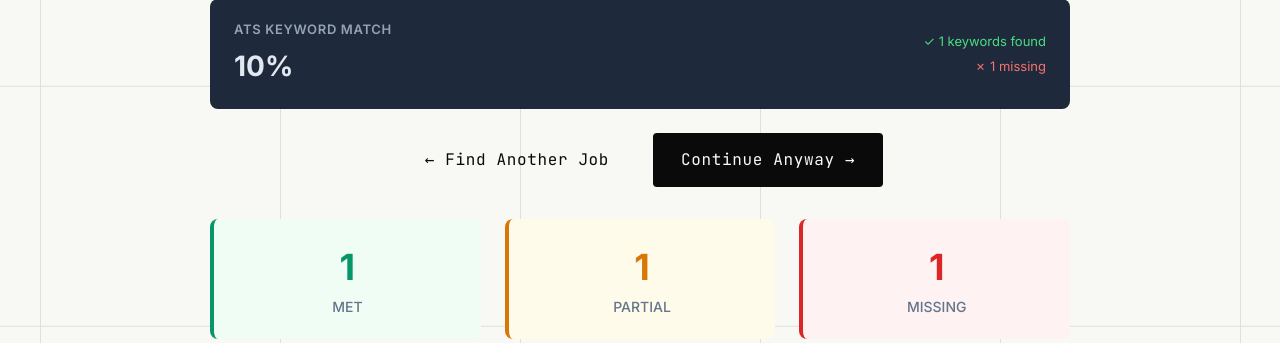
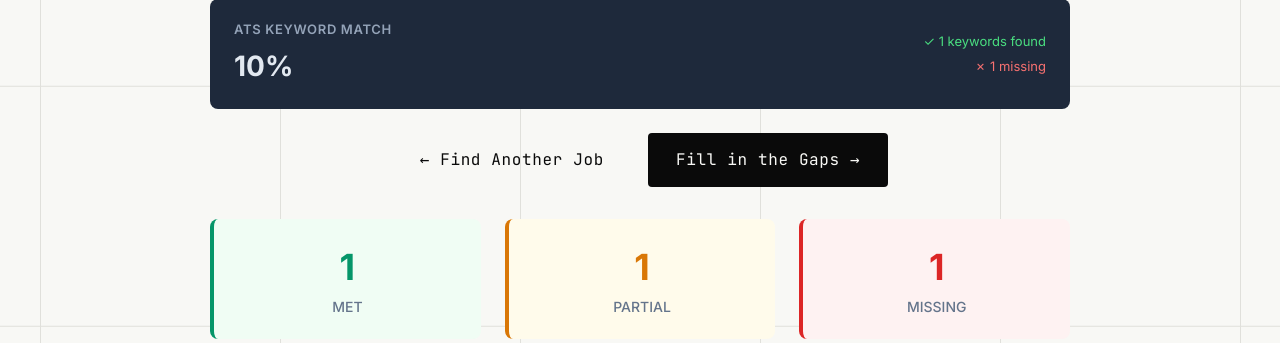
Before and after one commit to ncik8/TailorMyCV, a Flask app: template templates/gap_analyze.html in a window 1280 px wide. Shown: the part 340-683 px from the top of the page. Run offline with Flask 3, Linux system fonts and the light colour scheme; the template is opened without the code that fills it: most values are stand-ins (such as "Sample title", 1, 10 or a date in 2020).

Commit message:
Rename Continue Anyway → Fill in the Gaps

```diff
--- a/templates/gap_analyze.html
+++ b/templates/gap_analyze.html
@@ -93,7 +93,7 @@
                 ← Find Another Job
             </button>
             <a href="/gap/answer" class="btn btn-success" style="padding: 14px 28px; font-size: 16px;">
-                Continue Anyway →
+                Fill in the Gaps →
             </a>
         </div>
 
```
